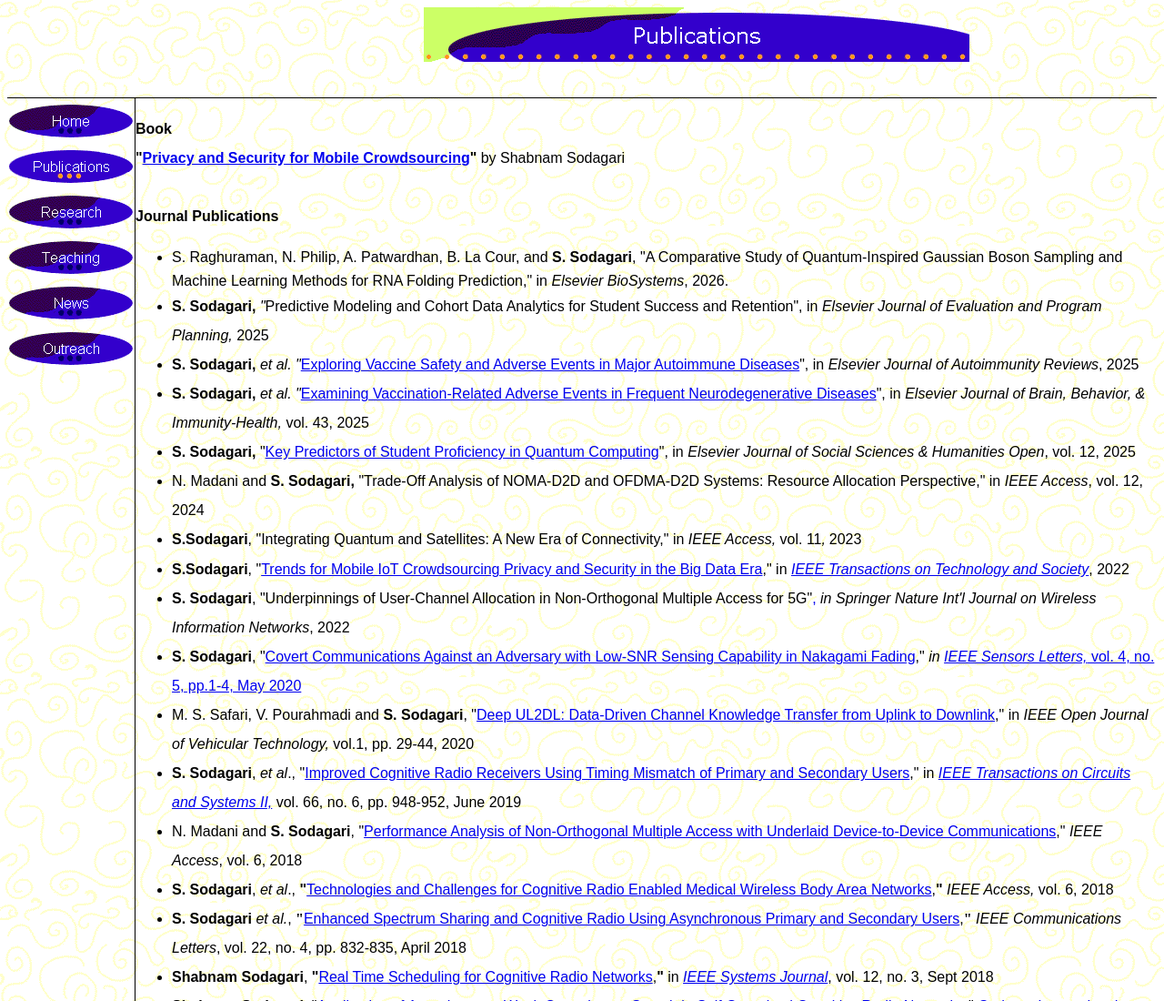
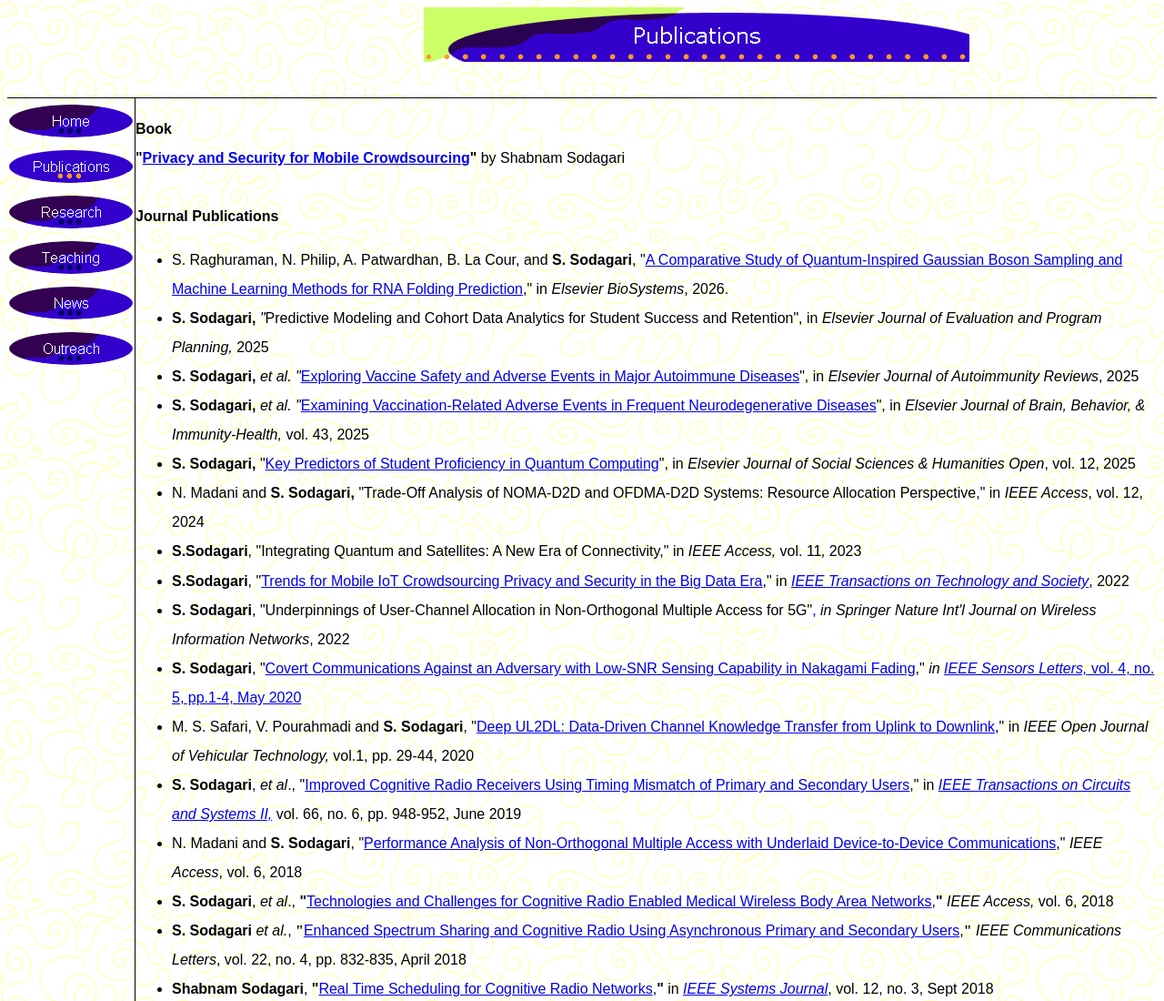
Before and after one commit to shabnamso/webpage, a plain HTML site: page Publications.htm in a window 1280 px wide. Shown: the top 1100 px of the page at 91% size. Drawn offline with Linux system fonts and the light colour scheme.

Commit message:
Update Publications.htm

```diff
--- a/Publications.htm
+++ b/Publications.htm
@@ -70,20 +70,22 @@ if(MSFPhover) { MSFPnav5n=MSFPpreload("images/outreach.htm_cmp_copy-of-waves010_
 						Journal Publications</p>
 						<ul>
 
+
 <li>
     <p class="MsoNormal"
-       style="margin:0; padding:0; width:100%;
-              text-indent:0; font-family:Arial;
-              color:black; line-height:1.6;
+       style="margin:0pt; padding:0pt; width:100%;
+              text-indent:0pt; font-family:Arial;
+              color:black; line-height:200%;
               text-align:left;">
+
         S. Raghuraman, N. Philip, A. Patwardhan, B. La Cour, and <b>S. Sodagari</b>,
         "<a href="https://doi.org/10.1016/j.biosystems.2026.106010"
             target="_blank"
-            rel="noopener noreferrer"
-            style="color:inherit; text-decoration:none;">A Comparative Study of Quantum-Inspired Gaussian Boson Sampling and Machine Learning Methods for RNA Folding Prediction</a>,"
+            rel="noopener noreferrer">A Comparative Study of Quantum-Inspired Gaussian Boson Sampling and Machine Learning Methods for RNA Folding Prediction</a>,"
         in <i>Elsevier BioSystems</i>, 2026.
     </p>
 </li>
+
 
 
 							<li>
```
